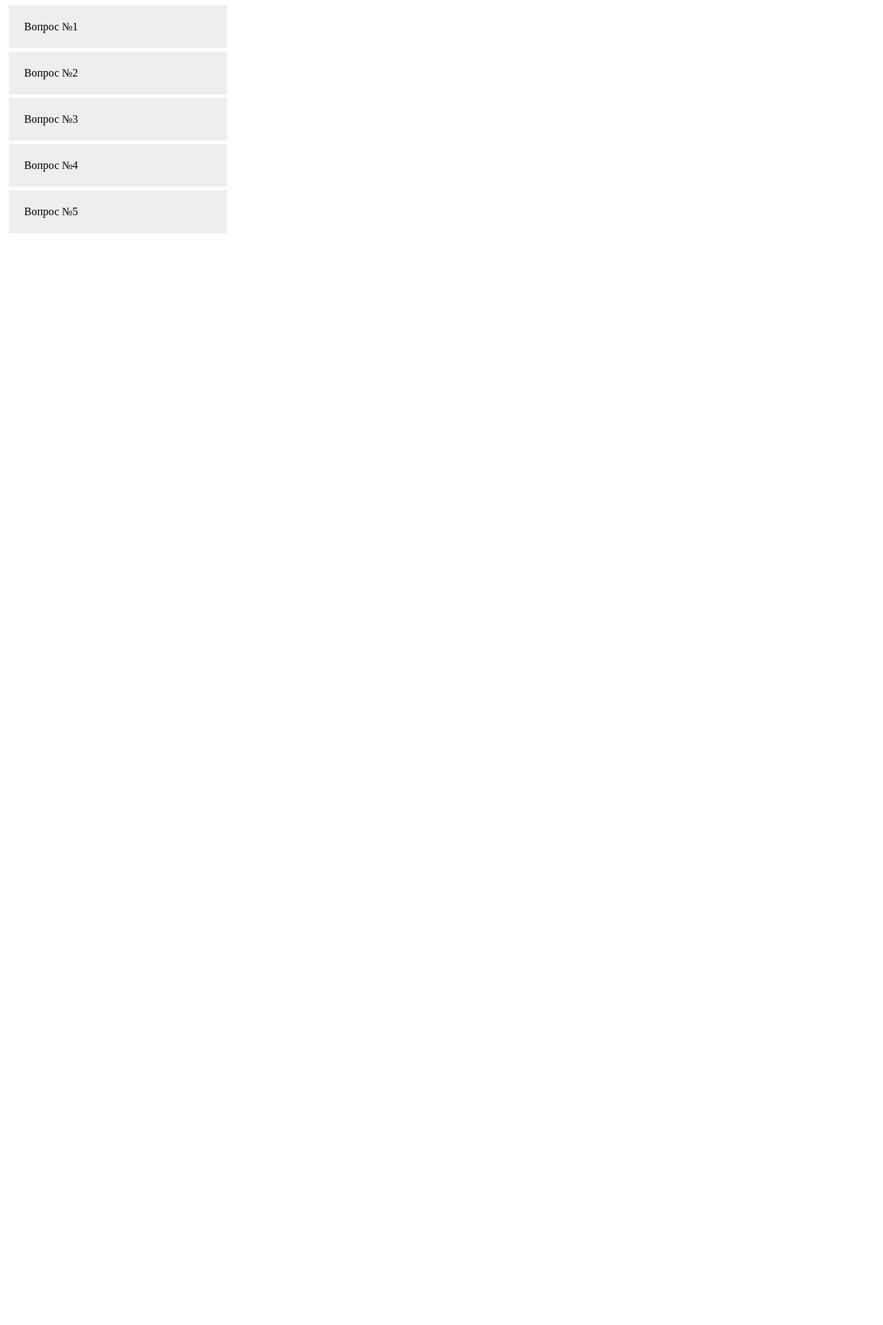
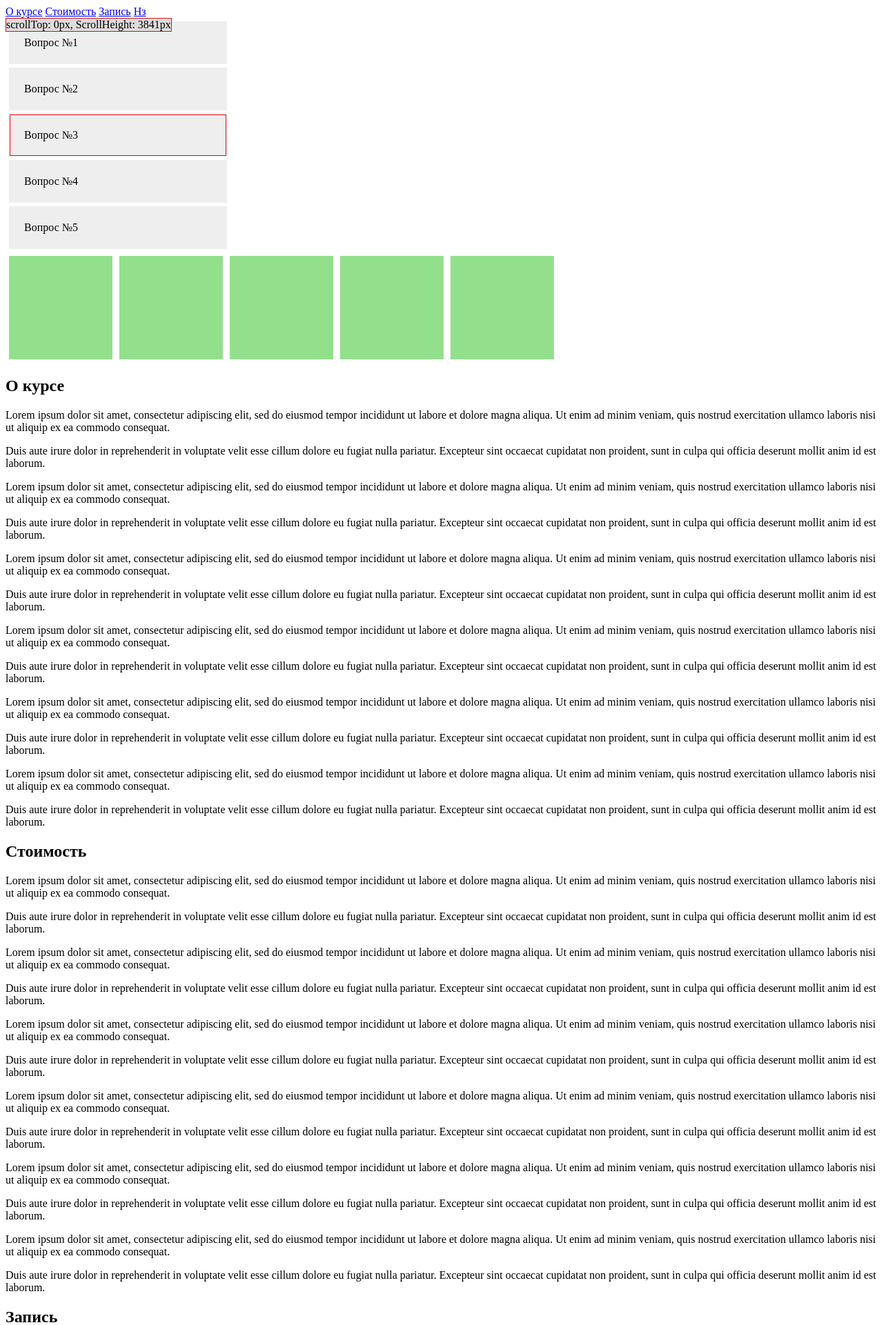
Before and after one commit to Serg4747/1000bugs, a PHP site: page / in a window 1280 px wide. Shown: the top 1921 px of the page at 69% size. Before the commit the page ends 338 px from the top, so only its background shows below. Run offline with PHP 8.4, Linux system fonts and the light colour scheme; some libraries are stand-ins or nearby versions.

Commit message:
скролл на странице

```diff
--- a/WorkWithJquery/index.html
+++ b/WorkWithJquery/index.html
@@ -9,6 +9,14 @@
 </head>
 
 <body>
+    <div class="menu">
+        <a href="#about">О курсе</a>
+        <a href="#price">Стоимость</a>
+        <a href="#app">Запись</a>
+        <a href="#nz">Нз</a>
+    </div>
+    <div class="see"></div>
+    <div class="btnup">up</div>
     <div class="main">
         <div class="group">
             <div class="question">Вопрос №1</div>
@@ -19,7 +27,7 @@
             <div class="answer">Ответ №2</div>
         </div>
         <div class="group">
-            <div class="question">Вопрос №3</div>
+            <div id="hip" class="question">Вопрос №3</div>
             <div class="answer">Ответ №3</div>
         </div>
         <div class="group">
@@ -31,8 +39,202 @@
             <div class="answer">Ответ №5</div>
         </div>
     </div>
+    <div class="items">
+        <div class="item"></div>
+        <div class="item"></div>
+        <div class="item"></div>
+        <div class="item"></div>
+        <div class="item"></div>
+    </div>
+
+    <div class="content">
+        <h2 id="about">О курсе</h2>
+        <p>Lorem ipsum dolor sit amet, consectetur adipiscing elit, sed do eiusmod tempor incididunt ut labore et dolore
+            magna aliqua. Ut enim ad minim veniam, quis nostrud exercitation ullamco laboris nisi ut aliquip ex ea
+            commodo consequat.</p>
+        <p>Duis aute irure dolor in reprehenderit in voluptate velit esse cillum dolore eu fugiat nulla pariatur.
+            Excepteur sint occaecat cupidatat non proident, sunt in culpa qui officia deserunt mollit anim id est
+            laborum.</p>
+        <p>Lorem ipsum dolor sit amet, consectetur adipiscing elit, sed do eiusmod tempor incididunt ut labore et dolore
+            magna aliqua. Ut enim ad minim veniam, quis nostrud exercitation ullamco laboris nisi ut aliquip ex ea
+            commodo consequat.</p>
+        <p>Duis aute irure dolor in reprehenderit in voluptate velit esse cillum dolore eu fugiat nulla pariatur.
+            Excepteur sint occaecat cupidatat non proident, sunt in culpa qui officia deserunt mollit anim id est
+            laborum.</p>
+        <p>Lorem ipsum dolor sit amet, consectetur adipiscing elit, sed do eiusmod tempor incididunt ut labore et dolore
+            magna aliqua. Ut enim ad minim veniam, quis nostrud exercitation ullamco laboris nisi ut aliquip ex ea
+            commodo consequat.</p>
+        <p>Duis aute irure dolor in reprehenderit in voluptate velit esse cillum dolore eu fugiat nulla pariatur.
+            Excepteur sint occaecat cupidatat non proident, sunt in culpa qui officia deserunt mollit anim id est
+            laborum.</p>
+        <p>Lorem ipsum dolor sit amet, consectetur adipiscing elit, sed do eiusmod tempor incididunt ut labore et dolore
+            magna aliqua. Ut enim ad minim veniam, quis nostrud exercitation ullamco laboris nisi ut aliquip ex ea
+            commodo consequat.</p>
+        <p>Duis aute irure dolor in reprehenderit in voluptate velit esse cillum dolore eu fugiat nulla pariatur.
+            Excepteur sint occaecat cupidatat non proident, sunt in culpa qui officia deserunt mollit anim id est
+            laborum.</p>
+        <p>Lorem ipsum dolor sit amet, consectetur adipiscing elit, sed do eiusmod tempor incididunt ut labore et dolore
+            magna aliqua. Ut enim ad minim veniam, quis nostrud exercitation ullamco laboris nisi ut aliquip ex ea
+            commodo consequat.</p>
+        <p>Duis aute irure dolor in reprehenderit in voluptate velit esse cillum dolore eu fugiat nulla pariatur.
+            Excepteur sint occaecat cupidatat non proident, sunt in culpa qui officia deserunt mollit anim id est
+            laborum.</p>
+        <p>Lorem ipsum dolor sit amet, consectetur adipiscing elit, sed do eiusmod tempor incididunt ut labore et dolore
+            magna aliqua. Ut enim ad minim veniam, quis nostrud exercitation ullamco laboris nisi ut aliquip ex ea
+            commodo consequat.</p>
+        <p>Duis aute irure dolor in reprehenderit in voluptate velit esse cillum dolore eu fugiat nulla pariatur.
+            Excepteur sint occaecat cupidatat non proident, sunt in culpa qui officia deserunt mollit anim id est
+            laborum.</p>
+        <h2 id="price">Стоимость</h2>
+        <p>Lorem ipsum dolor sit amet, consectetur adipiscing elit, sed do eiusmod tempor incididunt ut labore et dolore
+            magna aliqua. Ut enim ad minim veniam, quis nostrud exercitation ullamco laboris nisi ut aliquip ex ea
+            commodo consequat.</p>
+        <p>Duis aute irure dolor in reprehenderit in voluptate velit esse cillum dolore eu fugiat nulla pariatur.
+            Excepteur sint occaecat cupidatat non proident, sunt in culpa qui officia deserunt mollit anim id est
+            laborum.</p>
+        <p>Lorem ipsum dolor sit amet, consectetur adipiscing elit, sed do eiusmod tempor incididunt ut labore et dolore
+            magna aliqua. Ut enim ad minim veniam, quis nostrud exercitation ullamco laboris nisi ut aliquip ex ea
+            commodo consequat.</p>
+        <p>Duis aute irure dolor in reprehenderit in voluptate velit esse cillum dolore eu fugiat nulla pariatur.
+            Excepteur sint occaecat cupidatat non proident, sunt in culpa qui officia deserunt mollit anim id est
+            laborum.</p>
+        <p>Lorem ipsum dolor sit amet, consectetur adipiscing elit, sed do eiusmod tempor incididunt ut labore et dolore
+            magna aliqua. Ut enim ad minim veniam, quis nostrud exercitation ullamco laboris nisi ut aliquip ex ea
+            commodo consequat.</p>
+        <p>Duis aute irure dolor in reprehenderit in voluptate velit esse cillum dolore eu fugiat nulla pariatur.
+            Excepteur sint occaecat cupidatat non proident, sunt in culpa qui officia deserunt mollit anim id est
+            laborum.</p>
+        <p>Lorem ipsum dolor sit amet, consectetur adipiscing elit, sed do eiusmod tempor incididunt ut labore et dolore
+            magna aliqua. Ut enim ad minim veniam, quis nostrud exercitation ullamco laboris nisi ut aliquip ex ea
+            commodo consequat.</p>
+        <p>Duis aute irure dolor in reprehenderit in voluptate velit esse cillum dolore eu fugiat nulla pariatur.
+            Excepteur sint occaecat cupidatat non proident, sunt in culpa qui officia deserunt mollit anim id est
+            laborum.</p>
+        <p>Lorem ipsum dolor sit amet, consectetur adipiscing elit, sed do eiusmod tempor incididunt ut labore et dolore
+            magna aliqua. Ut enim ad minim veniam, quis nostrud exercitation ullamco laboris nisi ut aliquip ex ea
+            commodo consequat.</p>
+        <p>Duis aute irure dolor in reprehenderit in voluptate velit esse cillum dolore eu fugiat nulla pariatur.
+            Excepteur sint occaecat cupidatat non proident, sunt in culpa qui officia deserunt mollit anim id est
+            laborum.</p>
+        <p>Lorem ipsum dolor sit amet, consectetur adipiscing elit, sed do eiusmod tempor incididunt ut labore et dolore
+            magna aliqua. Ut enim ad minim veniam, quis nostrud exercitation ullamco laboris nisi ut aliquip ex ea
+            commodo consequat.</p>
+        <p>Duis aute irure dolor in reprehenderit in voluptate velit esse cillum dolore eu fugiat nulla pariatur.
+            Excepteur sint occaecat cupidatat non proident, sunt in culpa qui officia deserunt mollit anim id est
+            laborum.</p>
+        <h2 id="app">Запись</h2>
+        <p>Lorem ipsum dolor sit amet, consectetur adipiscing elit, sed do eiusmod tempor incididunt ut labore et dolore
+            magna aliqua. Ut enim ad minim veniam, quis nostrud exercitation ullamco laboris nisi ut aliquip ex ea
+            commodo consequat.</p>
+        <p>Duis aute irure dolor in reprehenderit in voluptate velit esse cillum dolore eu fugiat nulla pariatur.
+            Excepteur sint occaecat cupidatat non proident, sunt in culpa qui officia deserunt mollit anim id est
+            laborum.</p>
+        <p>Lorem ipsum dolor sit amet, consectetur adipiscing elit, sed do eiusmod tempor incididunt ut labore et dolore
+            magna aliqua. Ut enim ad minim veniam, quis nostrud exercitation ullamco laboris nisi ut aliquip ex ea
+            commodo consequat.</p>
+        <p>Duis aute irure dolor in reprehenderit in voluptate velit esse cillum dolore eu fugiat nulla pariatur.
+            Excepteur sint occaecat cupidatat non proident, sunt in culpa qui officia deserunt mollit anim id est
+            laborum.</p>
+        <p>Lorem ipsum dolor sit amet, consectetur adipiscing elit, sed do eiusmod tempor incididunt ut labore et dolore
+            magna aliqua. Ut enim ad minim veniam, quis nostrud exercitation ullamco laboris nisi ut aliquip ex ea
+            commodo consequat.</p>
+        <p>Duis aute irure dolor in reprehenderit in voluptate velit esse cillum dolore eu fugiat nulla pariatur.
+            Excepteur sint occaecat cupidatat non proident, sunt in culpa qui officia deserunt mollit anim id est
+            laborum.</p>
+        <p>Lorem ipsum dolor sit amet, consectetur adipiscing elit, sed do eiusmod tempor incididunt ut labore et dolore
+            magna aliqua. Ut enim ad minim veniam, quis nostrud exercitation ullamco laboris nisi ut aliquip ex ea
+            commodo consequat.</p>
+        <p>Duis aute irure dolor in reprehenderit in voluptate velit esse cillum dolore eu fugiat nulla pariatur.
+            Excepteur sint occaecat cupidatat non proident, sunt in culpa qui officia deserunt mollit anim id est
+            laborum.</p>
+        <p>Lorem ipsum dolor sit amet, consectetur adipiscing elit, sed do eiusmod tempor incididunt ut labore et dolore
+            magna aliqua. Ut enim ad minim veniam, quis nostrud exercitation ullamco laboris nisi ut aliquip ex ea
+            commodo consequat.</p>
+        <p>Duis aute irure dolor in reprehenderit in voluptate velit esse cillum dolore eu fugiat nulla pariatur.
+            Excepteur sint occaecat cupidatat non proident, sunt in culpa qui officia deserunt mollit anim id est
+            laborum.</p>
+        <p>Lorem ipsum dolor sit amet, consectetur adipiscing elit, sed do eiusmod tempor incididunt ut labore et dolore
+            magna aliqua. Ut enim ad minim veniam, quis nostrud exercitation ullamco laboris nisi ut aliquip ex ea
+            commodo consequat.</p>
+        <p>Duis aute irure dolor in reprehenderit in voluptate velit esse cillum dolore eu fugiat nulla pariatur.
+            Excepteur sint occaecat cupidatat non proident, sunt in culpa qui officia deserunt mollit anim id est
+            laborum.</p>
+        <h2 id="nz">Нз</h2>
+        <p>Lorem ipsum dolor sit amet, consectetur adipiscing elit, sed do eiusmod tempor incididunt ut labore et dolore
+            magna aliqua. Ut enim ad minim veniam, quis nostrud exercitation ullamco laboris nisi ut aliquip ex ea
+            commodo consequat.</p>
+        <p>Duis aute irure dolor in reprehenderit in voluptate velit esse cillum dolore eu fugiat nulla pariatur.
+            Excepteur sint occaecat cupidatat non proident, sunt in culpa qui officia deserunt mollit anim id est
+            laborum.</p>
+        <p>Lorem ipsum dolor sit amet, consectetur adipiscing elit, sed do eiusmod tempor incididunt ut labore et dolore
+            magna aliqua. Ut enim ad minim veniam, quis nostrud exercitation ullamco laboris nisi ut aliquip ex ea
+            commodo consequat.</p>
+        <p>Duis aute irure dolor in reprehenderit in voluptate velit esse cillum dolore eu fugiat nulla pariatur.
+            Excepteur sint occaecat cupidatat non proident, sunt in culpa qui officia deserunt mollit anim id est
+            laborum.</p>
+        <p>Lorem ipsum dolor sit amet, consectetur adipiscing elit, sed do eiusmod tempor incididunt ut labore et dolore
+            magna aliqua. Ut enim ad minim veniam, quis nostrud exercitation ullamco laboris nisi ut aliquip ex ea
+            commodo consequat.</p>
+        <p>Duis aute irure dolor in reprehenderit in voluptate velit esse cillum dolore eu fugiat nulla pariatur.
+            Excepteur sint occaecat cupidatat non proident, sunt in culpa qui officia deserunt mollit anim id est
+            laborum.</p>
+        <p>Lorem ipsum dolor sit amet, consectetur adipiscing elit, sed do eiusmod tempor incididunt ut labore et dolore
+            magna aliqua. Ut enim ad minim veniam, quis nostrud exercitation ullamco laboris nisi ut aliquip ex ea
+            commodo consequat.</p>
+        <p>Duis aute irure dolor in reprehenderit in voluptate velit esse cillum dolore eu fugiat nulla pariatur.
+            Excepteur sint occaecat cupidatat non proident, sunt in culpa qui officia deserunt mollit anim id est
+            laborum.</p>
+        <p>Lorem ipsum dolor sit amet, consectetur adipiscing elit, sed do eiusmod tempor incididunt ut labore et dolore
+            magna aliqua. Ut enim ad minim veniam, quis nostrud exercitation ullamco laboris nisi ut aliquip ex ea
+            commodo consequat.</p>
+        <p>Duis aute irure dolor in reprehenderit in voluptate velit esse cillum dolore eu fugiat nulla pariatur.
+            Excepteur sint occaecat cupidatat non proident, sunt in culpa qui officia deserunt mollit anim id est
+            laborum.</p>
+        <p>Lorem ipsum dolor sit amet, consectetur adipiscing elit, sed do eiusmod tempor incididunt ut labore et dolore
+            magna aliqua. Ut enim ad minim veniam, quis nostrud exercitation ullamco laboris nisi ut aliquip ex ea
+            commodo consequat.</p>
+        <p>Duis aute irure dolor in reprehenderit in voluptate velit esse cillum dolore eu fugiat nulla pariatur.
+            Excepteur sint occaecat cupidatat non proident, sunt in culpa qui officia deserunt mollit anim id est
+            laborum.</p>
+        <p>Lorem ipsum dolor sit amet, consectetur adipiscing elit, sed do eiusmod tempor incididunt ut labore et dolore
+            magna aliqua. Ut enim ad minim veniam, quis nostrud exercitation ullamco laboris nisi ut aliquip ex ea
+            commodo consequat.</p>
+        <p>Duis aute irure dolor in reprehenderit in voluptate velit esse cillum dolore eu fugiat nulla pariatur.
+            Excepteur sint occaecat cupidatat non proident, sunt in culpa qui officia deserunt mollit anim id est
+            laborum.</p>
+        <p>Lorem ipsum dolor sit amet, consectetur adipiscing elit, sed do eiusmod tempor incididunt ut labore et dolore
+            magna aliqua. Ut enim ad minim veniam, quis nostrud exercitation ullamco laboris nisi ut aliquip ex ea
+            commodo consequat.</p>
+        <p>Duis aute irure dolor in reprehenderit in voluptate velit esse cillum dolore eu fugiat nulla pariatur.
+            Excepteur sint occaecat cupidatat non proident, sunt in culpa qui officia deserunt mollit anim id est
+            laborum.</p>
+        <p>Lorem ipsum dolor sit amet, consectetur adipiscing elit, sed do eiusmod tempor incididunt ut labore et dolore
+            magna aliqua. Ut enim ad minim veniam, quis nostrud exercitation ullamco laboris nisi ut aliquip ex ea
+            commodo consequat.</p>
+        <p>Duis aute irure dolor in reprehenderit in voluptate velit esse cillum dolore eu fugiat nulla pariatur.
+            Excepteur sint occaecat cupidatat non proident, sunt in culpa qui officia deserunt mollit anim id est
+            laborum.</p>
+        <p>Lorem ipsum dolor sit amet, consectetur adipiscing elit, sed do eiusmod tempor incididunt ut labore et dolore
+            magna aliqua. Ut enim ad minim veniam, quis nostrud exercitation ullamco laboris nisi ut aliquip ex ea
+            commodo consequat.</p>
+        <p>Duis aute irure dolor in reprehenderit in voluptate velit esse cillum dolore eu fugiat nulla pariatur.
+            Excepteur sint occaecat cupidatat non proident, sunt in culpa qui officia deserunt mollit anim id est
+            laborum.</p>
+        <p>Lorem ipsum dolor sit amet, consectetur adipiscing elit, sed do eiusmod tempor incididunt ut labore et dolore
+            magna aliqua. Ut enim ad minim veniam, quis nostrud exercitation ullamco laboris nisi ut aliquip ex ea
+            commodo consequat.</p>
+        <p>Duis aute irure dolor in reprehenderit in voluptate velit esse cillum dolore eu fugiat nulla pariatur.
+            Excepteur sint occaecat cupidatat non proident, sunt in culpa qui officia deserunt mollit anim id est
+            laborum.</p>
+        <p>Lorem ipsum dolor sit amet, consectetur adipiscing elit, sed do eiusmod tempor incididunt ut labore et dolore
+            magna aliqua. Ut enim ad minim veniam, quis nostrud exercitation ullamco laboris nisi ut aliquip ex ea
+            commodo consequat.</p>
+        <p>Duis aute irure dolor in reprehenderit in voluptate velit esse cillum dolore eu fugiat nulla pariatur.
+            Excepteur sint occaecat cupidatat non proident, sunt in culpa qui officia deserunt mollit anim id est
+            laborum.</p>
+    </div>
     <script src="jquery-3.4.1.min.js"></script>
-   <script src="script.js"></script>
+    <script src="script.js"></script>
 </body>
 
 </html>
--- a/WorkWithJquery/style.css
+++ b/WorkWithJquery/style.css
@@ -16,3 +16,32 @@
     background: #ddd;
     display: none
 }
+.items{
+    display: flex;
+
+}
+.item{
+    width: 150px;
+    height: 150px;
+    margin: 5px;
+    background-color: rgb(147, 224, 140);
+}
+.see{
+    position: fixed;
+    border:1px solid rgb(219, 16, 16);
+    background-color:#ddd;
+}
+#hip{
+    border:1px solid rgb(247, 6, 6);
+}
+.btnup{
+    position: fixed;
+    padding: 20px;
+    bottom: 50px;
+    right: 50px;
+    border:1px solid #eee;
+    border-radius: 15px;
+    background-color:rgb(57, 145, 218);
+    cursor: pointer;
+    display: none;
+}
```
Also changed, not shown: WorkWithJquery/script.js (+65 -0 lines).
